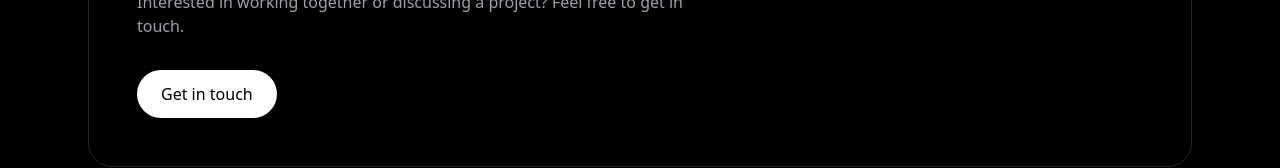
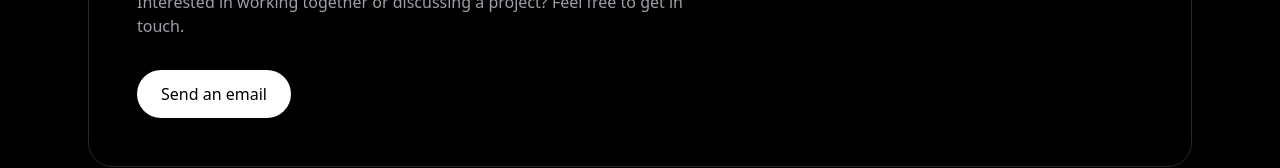
Before and after one commit to danilow86/qa-mobile-portfolio, a Next.js app: page / in a window 1280 px wide. Shown: the part 2885-3053 px from the top of the page. Built offline with nearby package versions, Linux system fonts and the light colour scheme.

Commit message:
Contact form fix

```diff
--- a/src/components/Contact.tsx
+++ b/src/components/Contact.tsx
@@ -7,7 +7,7 @@ export default function Contact() {
         </p>
 
         <h2 className="mt-4 max-w-2xl text-4xl font-bold sm:text-5xl">
-          Let's build better software.
+          Let&apos;s build better software.
         </h2>
 
         <p className="mt-6 max-w-xl text-zinc-400">
@@ -16,10 +16,12 @@ export default function Contact() {
         </p>
 
         <a
-          href="mailto:your@email.com"
+          href="https://outlook.office.com/mail/deeplink/compose?subject=Portfolio%20inquiry"
+          target="_blank"
+          rel="noopener noreferrer"
           className="mt-8 inline-block rounded-full bg-white px-6 py-3 font-medium text-black"
         >
-          Get in touch
+          Send an email
         </a>
       </div>
     </section>
```
